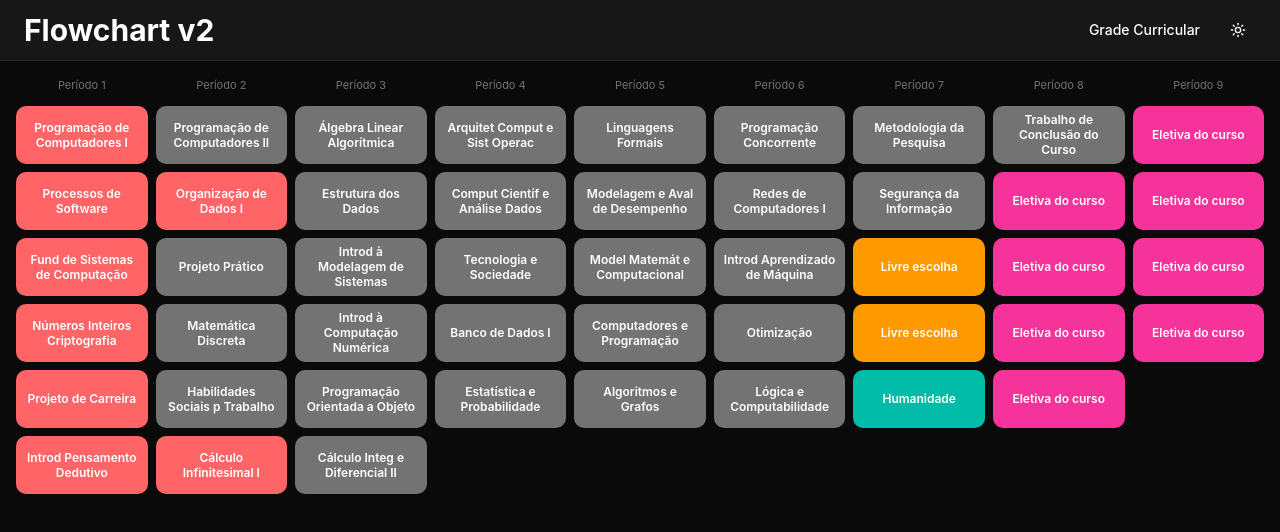
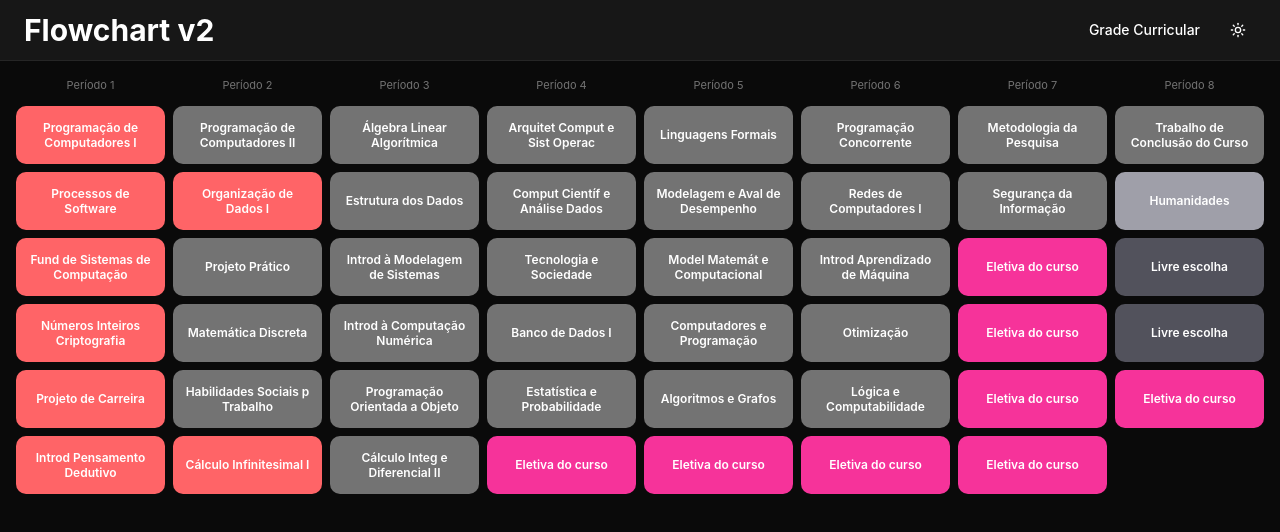
Before and after one commit to borges-1802/flowchart, a React (Vite) app: page / in a window 1280 px wide. Shown: the top 532 px of the page. Built offline with nearby package versions, Linux system fonts and the light colour scheme.

Commit message:
feat: ajustando layout de eletivas

```diff
--- a/src/components/SelectElectiveModal/SelectElectiveModal.tsx
+++ b/src/components/SelectElectiveModal/SelectElectiveModal.tsx
@@ -25,7 +25,7 @@ export function SelectElectiveModal({ slot, onSelect, onClose }: SelectElectiveM
   const [searchQuery, setSearchQuery] = useState('');
   const [freeText, setFreeText] = useState('');
 
-  const pool = slot.kind === 'condicionada' ? electives : slot.kind === 'humanidade' ? humanities : [];
+  const pool = slot.kind === 'condicionada' ? electives : slot.kind === 'humanidades' ? humanities : [];
 
   const filteredOptions = useMemo(() => {
     const query = searchQuery.toLowerCase();
--- a/src/components/Slotbox/Slotbox.tsx
+++ b/src/components/Slotbox/Slotbox.tsx
@@ -17,14 +17,14 @@ interface SlotBoxProps {
 }
 
 const kindColorClasses: Record<ElectiveKind, string> = {
-  livre: 'bg-amber-500',
-  humanidade: 'bg-teal-500',
+  livre: 'bg-zinc-600',
+  humanidades: 'bg-zinc-400',
   condicionada: 'bg-pink-500',
 };
 
 const kindLabels: Record<ElectiveKind, string> = {
   livre: 'Livre escolha',
-  humanidade: 'Humanidade',
+  humanidades: 'Humanidades',
   condicionada: 'Eletiva do curso',
 };
 
@@ -46,7 +46,7 @@ export function SlotBox({ slot, selected, status, isSelected, onClick, onOpenPic
   const baseColorClass = selected ? statusColorClasses[status] : kindColorClasses[slot.kind];
 
   function startHold() {
-    if (!selected) return;
+    if (!selected || !isSelected) return;
 
     didHoldRef.current = false;
     setIsHolding(true);
--- a/src/data/electiveSlots.json
+++ b/src/data/electiveSlots.json
@@ -1,57 +1,57 @@
 [
   {
+    "id": "SLOT-P4-1",
+    "period": 4,
+    "kind": "condicionada"
+  },
+  {
+    "id": "SLOT-P5-1",
+    "period": 5,
+    "kind": "condicionada"
+  },
+  {
+    "id": "SLOT-P6-1",
+    "period": 6,
+    "kind": "condicionada"
+  },
+  {
+    "id": "SLOT-P7-3",
+    "period": 8,
+    "kind": "humanidades"
+  },
+  {
     "id": "SLOT-P7-1",
-    "period": 7,
+    "period": 8,
     "kind": "livre"
   },
   {
     "id": "SLOT-P7-2",
-    "period": 7,
+    "period": 8,
     "kind": "livre"
   },
-  {
-    "id": "SLOT-P7-3",
-    "period": 7,
-    "kind": "humanidade"
-  },
-  {
-    "id": "SLOT-P8-1",
-    "period": 8,
-    "kind": "condicionada"
-  },
-  {
-    "id": "SLOT-P8-2",
-    "period": 8,
-    "kind": "condicionada"
-  },
-  {
-    "id": "SLOT-P8-3",
-    "period": 8,
-    "kind": "condicionada"
-  },
-  {
+    {
     "id": "SLOT-P8-4",
     "period": 8,
     "kind": "condicionada"
   },
   {
-    "id": "SLOT-P9-1",
-    "period": 9,
+    "id": "SLOT-P7-4",
+    "period": 7,
     "kind": "condicionada"
   },
   {
-    "id": "SLOT-P9-2",
-    "period": 9,
+    "id": "SLOT-P8-1",
+    "period": 7,
     "kind": "condicionada"
   },
   {
-    "id": "SLOT-P9-3",
-    "period": 9,
+    "id": "SLOT-P8-2",
+    "period": 7,
     "kind": "condicionada"
   },
   {
-    "id": "SLOT-P9-4",
-    "period": 9,
+    "id": "SLOT-P8-3",
+    "period": 7,
     "kind": "condicionada"
   }
 ]
--- a/src/pages/Home.tsx
+++ b/src/pages/Home.tsx
@@ -1,4 +1,4 @@
-import { useState } from 'react';
+import { useEffect, useState } from 'react';
 import { Header } from '../components/Header/Header';
 import { SemesterColumn } from '../components/SemesterColumn/SemesterColumn';
 import { SelectElectiveModal } from '../components/SelectElectiveModal/SelectElectiveModal';
@@ -77,6 +77,13 @@ export function Home() {
   const selectedSubject = subjects.find((subject) => subject.id === selectedId) ?? null;
   const openSlot = electiveSlots.find((slot) => slot.id === openSlotId) ?? null;
 
+  useEffect(() => {
+    document.body.style.overflow = openSlot ? 'hidden' : '';
+    return () => {
+      document.body.style.overflow = '';
+    };
+  }, [openSlot]);
+
   return (
     <div
       className={`min-h-screen ${isDark ? 'bg-neutral-950 text-white' : 'bg-neutral-50 text-neutral-900'}`}
@@ -84,7 +91,7 @@ export function Home() {
     >
       <Header theme={theme} onToggleTheme={handleToggleTheme} />
 
-      <div className="flex gap-2 overflow-x-auto p-4">
+      <div className="flex justify-center gap-2 overflow-x-auto p-4">
         {periods.map((period) => (
           <SemesterColumn
             key={period}
--- a/src/types/electiveSlot.types.ts
+++ b/src/types/electiveSlot.types.ts
@@ -1,4 +1,4 @@
-export type ElectiveKind = 'condicionada' | 'humanidade' | 'livre';
+export type ElectiveKind = 'condicionada' | 'humanidades' | 'livre';
 
 export interface ElectiveSlot {
   id: string;
```
